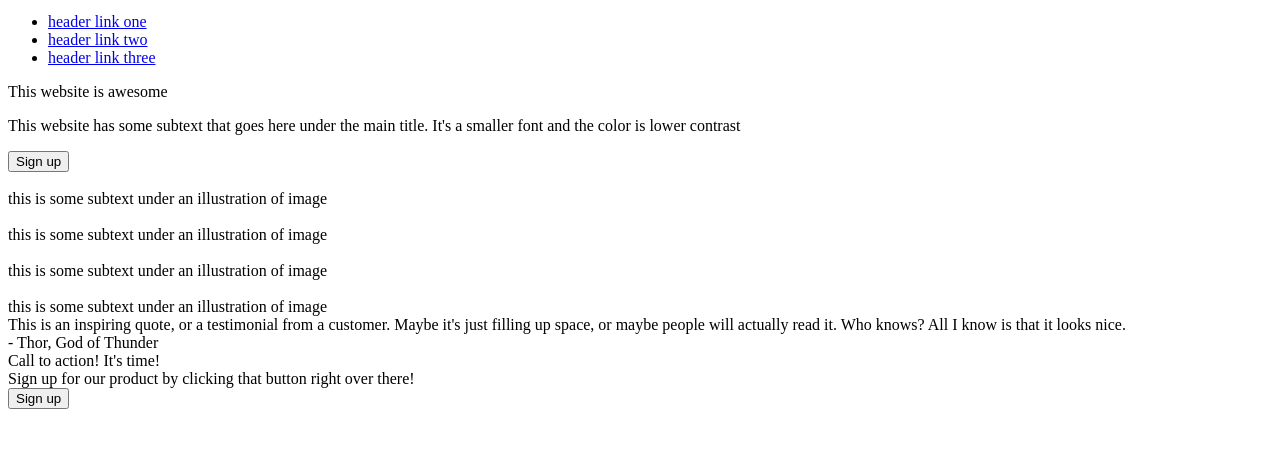
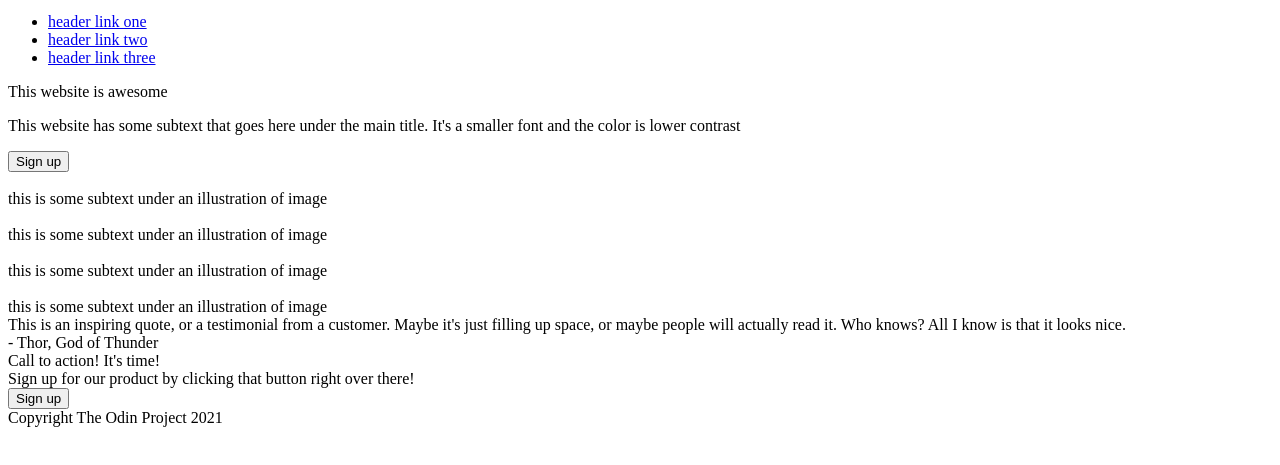
Before and after one commit to jax-01/odin-website, a plain HTML site: page index.html in a window 1280 px wide. Shown: the part 29-494 px from the top of the page. Drawn offline with Linux system fonts and the light colour scheme.

Commit message:
Add footer elements

```diff
--- a/index.html
+++ b/index.html
@@ -63,7 +63,7 @@
         </div>
     </div>
     <div class="footer">
-
+        Copyright The Odin Project 2021
     </div>
 </body>
 </html>
```
